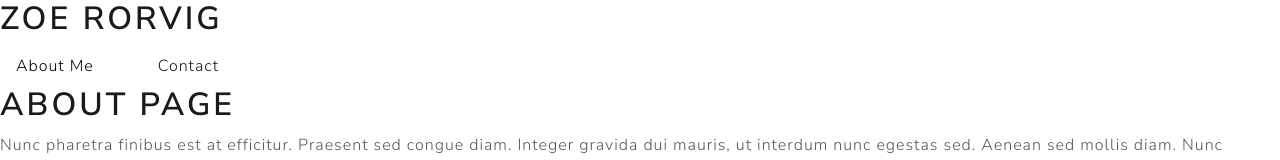
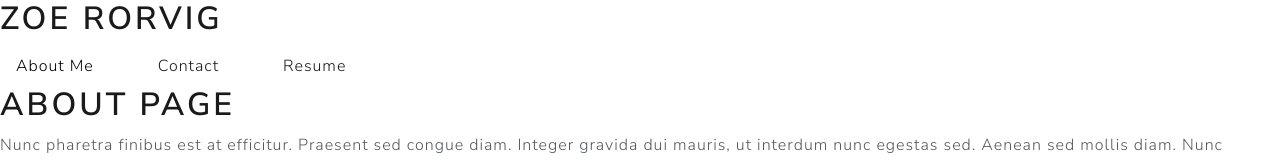
Before and after one commit to ZoeRorvig/my-react-portfolio, a React (Create React App) app: page / in a window 1280 px wide. Shown: the top 160 px of the page. Built offline with nearby package versions, Linux system fonts and the light colour scheme.

Commit message:
add resume

```diff
--- a/src/components/Navigation.js
+++ b/src/components/Navigation.js
@@ -30,7 +30,7 @@ function Navigation({ currentPage, handlePageChange }) {
           Contact
         </a>
       </li>
-      {/* <li className="nav-item">
+      <li className="nav-item">
         <a
           href="#resume"
           onClick={() => handlePageChange('Resume')}
@@ -38,7 +38,7 @@ function Navigation({ currentPage, handlePageChange }) {
         >
           Resume
         </a>
-      </li> */}
+      </li>
     </ul>
   );
 }
--- a/src/components/PortfolioContainer.js
+++ b/src/components/PortfolioContainer.js
@@ -3,6 +3,7 @@ import Navigation from './Navigation';
 import Header from './Header';
 import About from './pages/About';
 import Contact from './pages/Contact';
+import Resume from './pages/Resume';
 
 export default function PortfolioContainer() {
     const [currentPage, setCurrentPage] = useState('About');
@@ -14,9 +15,9 @@ export default function PortfolioContainer() {
         if (currentPage === 'Contact') {
             return <Contact />;
         }
-        // if (currentPage === 'Resume') {
-        //   return <Resume />;
-        // }
+        if (currentPage === 'Resume') {
+          return <Resume />;
+        }
         return <About />;
     };
 
--- a/src/components/pages/Contact.js
+++ b/src/components/pages/Contact.js
@@ -4,6 +4,10 @@ export default function Contact() {
     const [fullName, setName] = useState('');
     const [email, setEmail] = useState('');
     const [message, setMessage] = useState('');
+
+    // TODO: Add email verification
+    // TODO: Add message is nothing is entered into box when clicked off.
+    // TODO: Fix formatting
 
     const handleInputChange = (e) => {
         const { name, value } = e.target;
--- a/src/components/pages/Resume.js
+++ b/src/components/pages/Resume.js
@@ -0,0 +1,14 @@
+import React from 'react';
+
+export default function Resume() {
+  return (
+    <div>
+      <h1>Resume</h1>
+      <p>Click On the Image Below to Download</p>
+      <a href='https://drive.google.com/file/d/1SmkziWnUv7mhef_bbn17P6d7cJUvX93G/view?usp=sharing' target="_blank"><img src={require('../../images/resume.jpg')} alt='resume'/></a>
+    </div>
+  );
+}
+
+// TODO: layout
+// TODO: change when hovered over
```
Also changed, not shown: src/images/flowers.jpg (added), src/images/resume.jpg (added).
